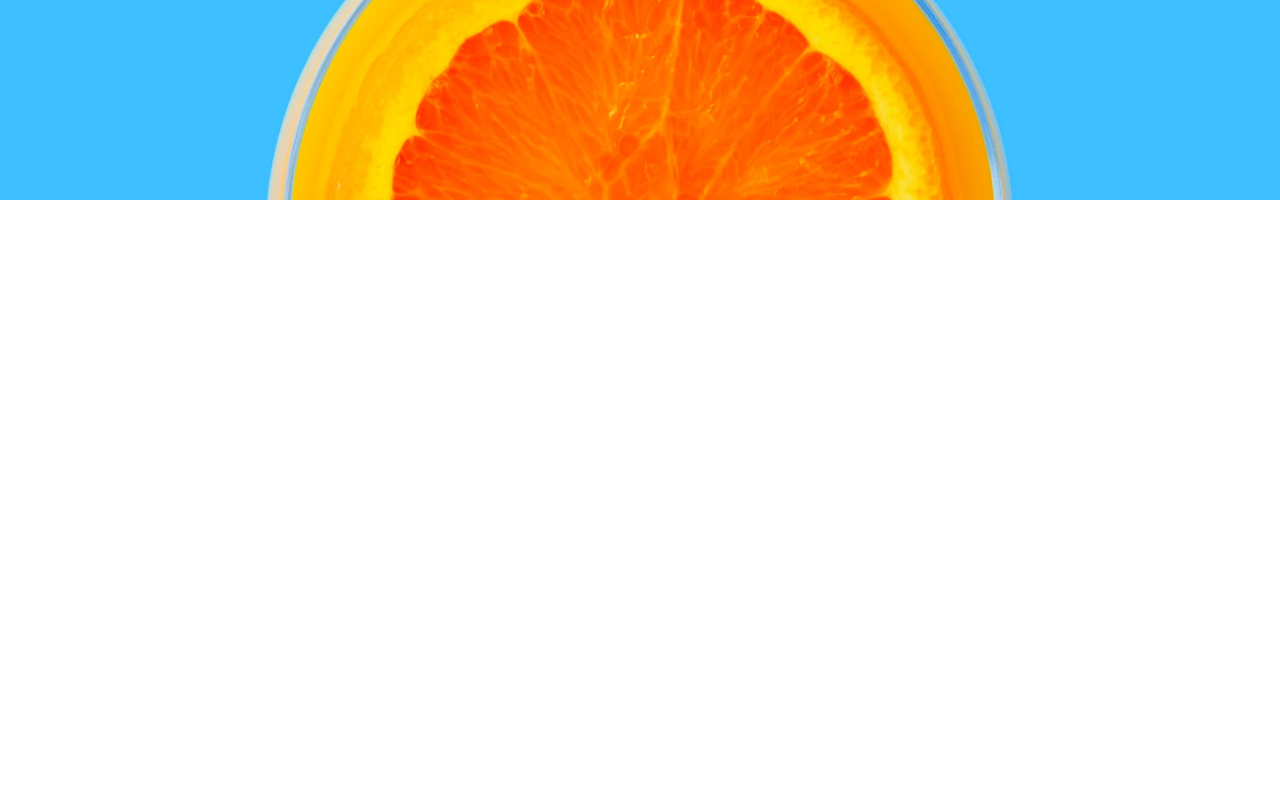
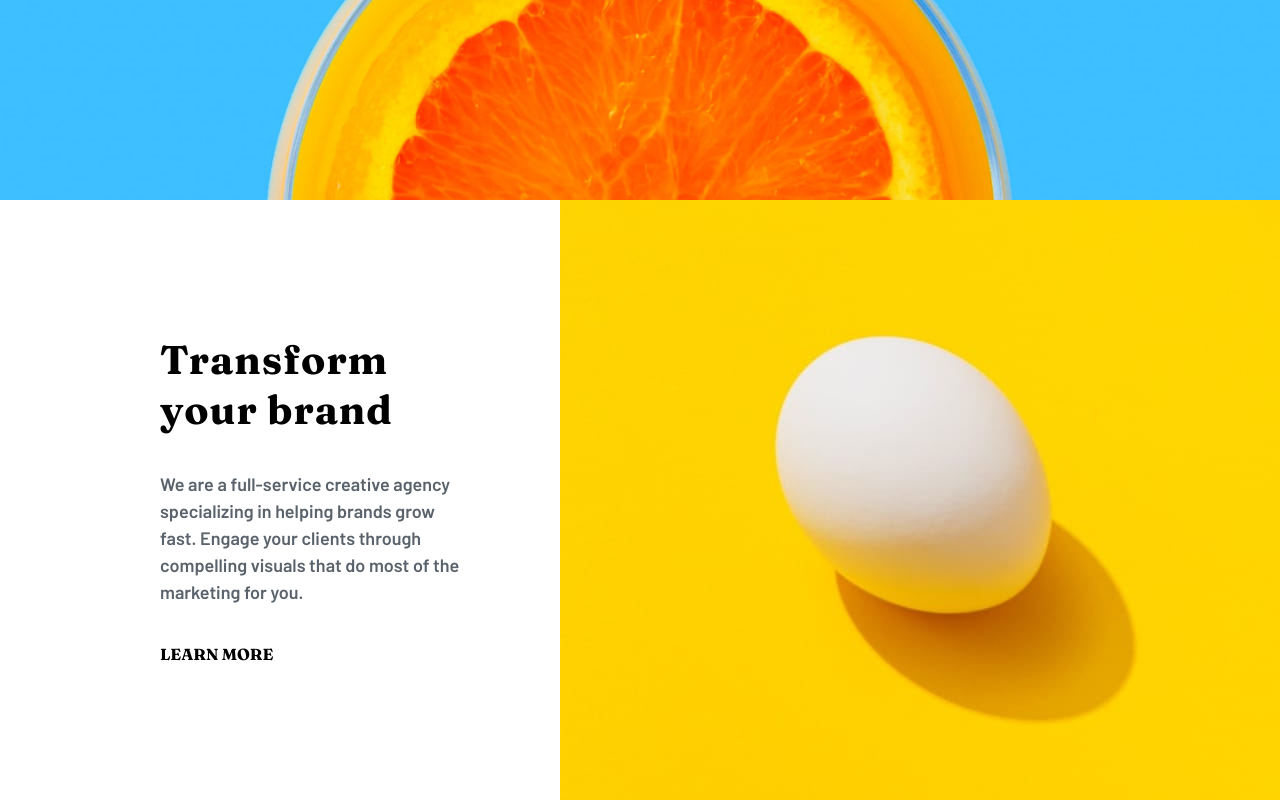
Before and after one commit to cheorodio/react-tailwind-landing-page, a React (Create React App) app: page / in a window 1280 px wide. Shown: the part 511-1311 px from the top of the page. Before the commit the page ends 800 px from the top, so only its background shows below. Built offline with nearby package versions, Linux system fonts and the light colour scheme.

Commit message:
Add and style a section

```diff
--- a/src/components/Home.js
+++ b/src/components/Home.js
@@ -14,6 +14,22 @@ function Home() {
           alt="arrow down"
         />
       </section>
+      <section className="flex">
+        <div className="flex flex-col justify-center pl-40 pr-24 gap-9">
+          <h2 className="font-fraunces text-[40px] tracking-wide leading-tight">
+            Transform your brand
+          </h2>
+          <p className="font-barlow text-[18px] text-darkGrayBlue">
+            We are a full-service creative agency specializing in helping brands
+            grow fast. Engage your clients through compelling visuals that do
+            most of the marketing for you.
+          </p>
+          <a className="uppercase font-fraunces text-base after:content-['']">
+            Learn more
+          </a>
+        </div>
+        <img src="/images/image-transform.jpg" alt="egg" />
+      </section>
     </main>
   );
 }
```
